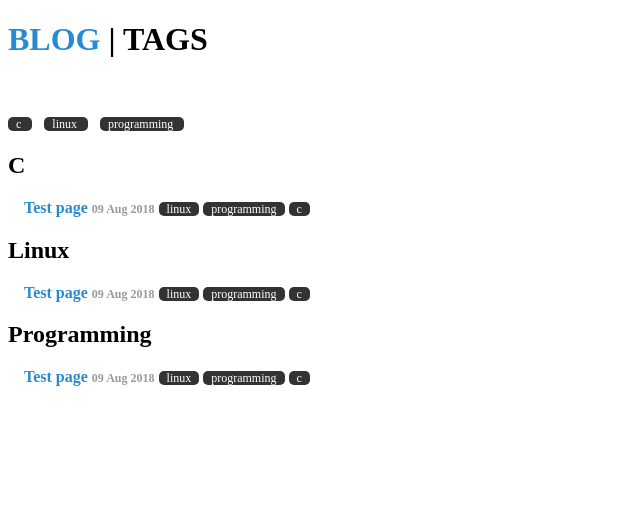
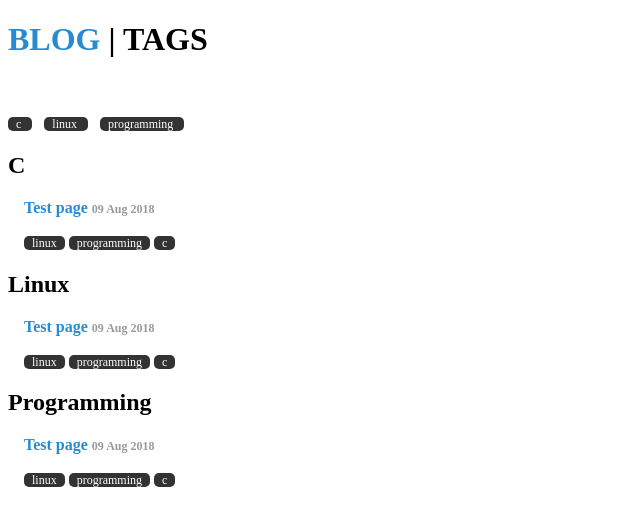
Before and after one commit to execas/execas.github.io, a Jekyll site: the page built from tags.html, in a window 1280 px wide. Shown: the top 526 px of the page, without its empty margins (0-640 px from the left). Built offline with Jekyll 4.4.1, drawn with Linux system fonts in a browser that asks for light colours.

Commit message:
Update tags.html

```diff
--- a/tags.html
+++ b/tags.html
@@ -46,7 +46,7 @@ Here we generate all the tags.
   {% for post in site.posts %}
   {% if post.tags contains tag %}
   <li>
-    <h3 style="display:inline">
+    <h3>
       <a href="{{ post.url }}">
         {{ post.title }}
         <small>{{ post.date | date_to_string }}</small>
```
